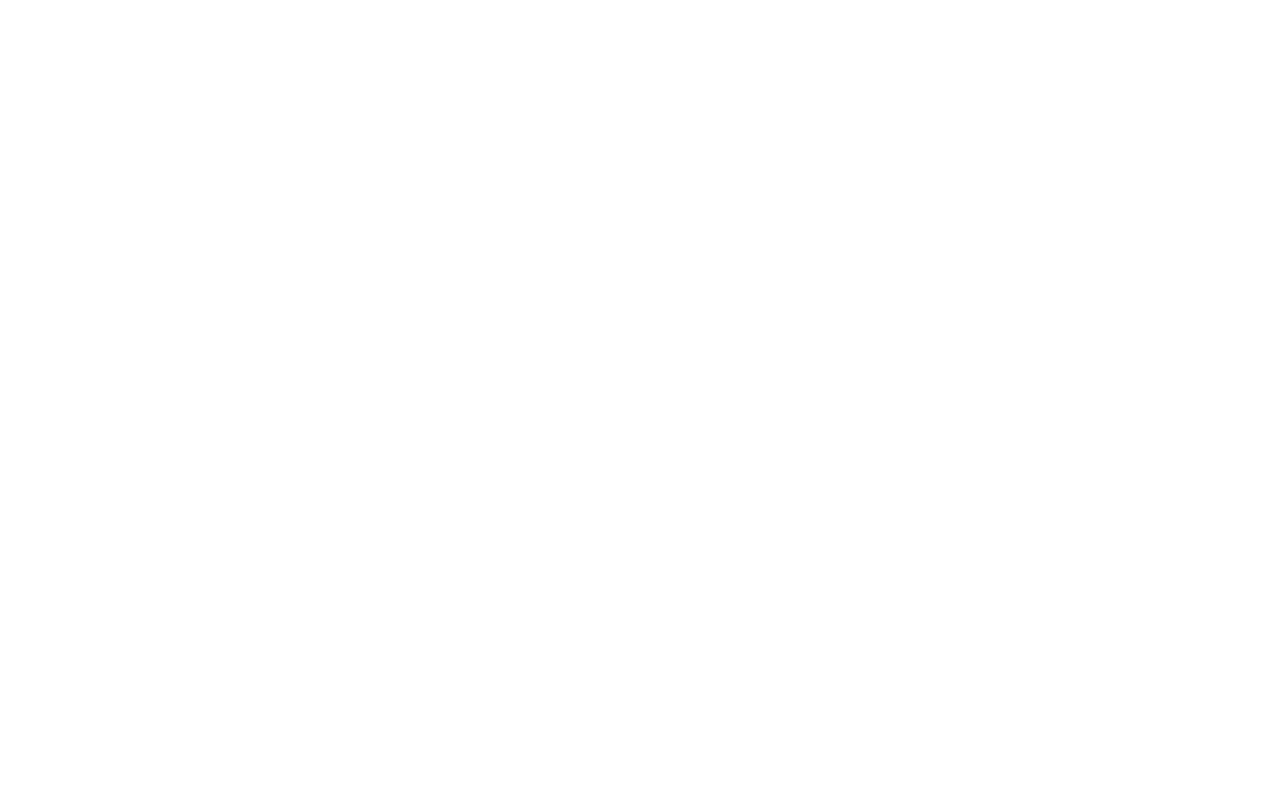
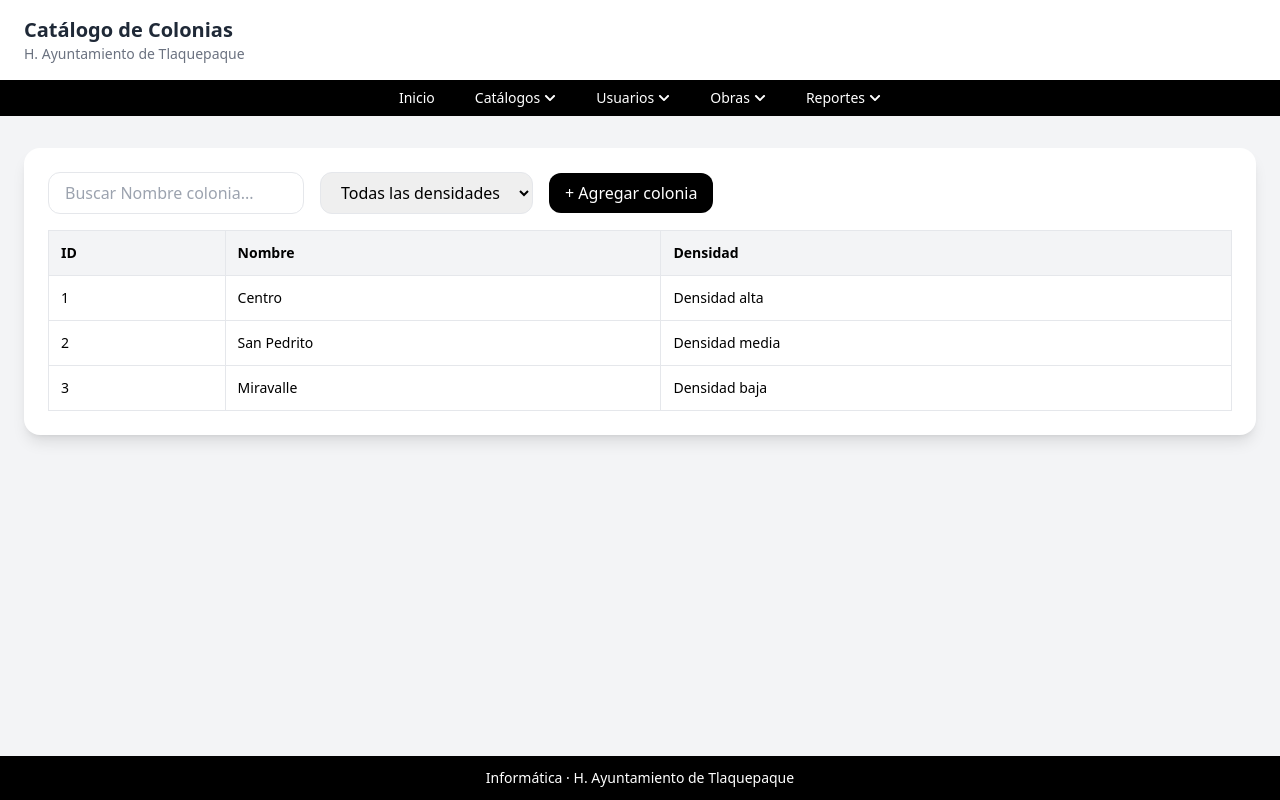
Before and after one commit to alejandromtz100/app-tlaquepaque, a React (Vite) app: page /catalogos/colonias in a window 1280 px wide. Before the commit this address had no page. Built offline with nearby package versions, Linux system fonts and the light colour scheme; the HTML template or start-up script is replaced by a standard one.

Commit message:
Catalogo Colonias

```diff
--- a/src/App.tsx
+++ b/src/App.tsx
@@ -5,6 +5,7 @@
 import Home from "./inicio/home";
 import Tramites from "./catalogos/tramites";
 import Menu from "./layout/menu";
+import Colonias from "./catalogos/colinias"
 
 
 const App: React.FC = () => {
@@ -16,6 +17,9 @@
 
         <Route path="/catalogos/tramites" element={<Tramites />} />
         <Route path="/layout/menu" element={<Menu />} />
+
+        <Route path="/catalogos/colonias" element={<Colonias />} />
+        <Route path="/layout/menu" element={<Menu />} />
       </Routes>
     </Router>
   );
--- /dev/null
+++ b/src/catalogos/Colinias.tsx
@@ -0,0 +1,207 @@
+import React, { useState } from "react";
+import Menu from "../layout/menu";
+
+interface Colonia {
+  id_colonias: number;
+  nombre: string;
+  densidad: string;
+}
+
+const Colonias: React.FC = () => {
+  const [search, setSearch] = useState("");
+  const [densidad, setDensidad] = useState("TODAS");
+  const [showModal, setShowModal] = useState(false);
+  const [newColonia, setNewColonia] = useState({
+  nombre: "",
+  densidad: "Densidad alta",
+});
+
+  // 🔹 Datos temporales (luego vendrán del backend)
+  const [colonias, setColonias] = useState<Colonia[]>([
+  { id_colonias: 1, nombre: "Centro", densidad: "Densidad alta" },
+  { id_colonias: 2, nombre: "San Pedrito", densidad: "Densidad media" },
+  { id_colonias: 3, nombre: "Miravalle", densidad: "Densidad baja" },
+]);
+
+const handleAddColonia = () => {
+  if (!newColonia.nombre.trim()) return;
+
+  const nueva: Colonia = {
+    id_colonias: colonias.length + 1,
+    nombre: newColonia.nombre,
+    densidad: newColonia.densidad,
+  };
+
+  setColonias([...colonias, nueva]);
+  setNewColonia({ nombre: "", densidad: "Densidad alta" });
+  setShowModal(false);
+};
+
+
+  const filteredColonias = colonias.filter((c) => {
+  const matchNombre = c.nombre
+    .toLowerCase()
+    .includes(search.toLowerCase());
+
+  const matchDensidad =
+    densidad === "TODAS" || c.densidad === densidad;
+
+  return matchNombre && matchDensidad;
+});
+
+  return (
+    <div className="min-h-screen bg-gray-100 flex flex-col">
+      {/* Header */}
+      <header className="bg-white shadow-md">
+        <div className="max-w-7xl mx-auto px-6 py-4">
+          <h1 className="text-xl font-bold text-gray-800">
+            Catálogo de Colonias
+          </h1>
+          <p className="text-sm text-gray-500">
+            H. Ayuntamiento de Tlaquepaque
+          </p>
+        </div>
+      </header>
+
+      {/* Menu reutilizado */}
+      <Menu />
+
+      {/* Content */}
+      <main className="flex-1 max-w-7xl mx-auto w-full px-6 py-8">
+        <div className="bg-white rounded-2xl shadow-lg p-6">
+          {/* Buscador */}
+         <div className="flex flex-wrap gap-4 items-center mb-4">
+  {/* Buscar por nombre */}
+  <input
+    type="text"
+    placeholder="Buscar Nombre colonia..."
+    value={search}
+    onChange={(e) => setSearch(e.target.value)}
+    className="border rounded-xl px-4 py-2 w-64 focus:outline-none focus:ring"
+  />
+
+  {/* Filtro por densidad */}
+<select
+  value={densidad}
+  onChange={(e) => setDensidad(e.target.value)}
+  className="border rounded-xl px-4 py-2 focus:outline-none focus:ring"
+>
+  <option value="TODAS">Todas las densidades</option>
+  <option value="Densidad alta">Densidad alta</option>
+  <option value="Densidad media">Densidad media</option>
+  <option value="Densidad baja">Densidad baja</option>
+  <option value="Densidad mínima">Densidad mínima</option>
+</select>
+
+{/* Botón agregar */}
+<button
+  onClick={() => setShowModal(true)}
+  className="bg-black text-white px-4 py-2 rounded-xl hover:bg-gray-800 transition"
+>
+  + Agregar colonia
+</button>
+
+</div>
+
+
+          {/* Tabla */}
+          <div className="overflow-x-auto">
+            <table className="w-full border-collapse">
+              <thead>
+                <tr className="bg-gray-100 text-left text-sm">
+                  <th className="p-3 border">ID</th>
+                  <th className="p-3 border">Nombre</th>
+                  <th className="p-3 border">Densidad</th>
+                </tr>
+              </thead>
+              <tbody>
+                {filteredColonias.map((colonia) => (
+                  <tr
+                    key={colonia.id_colonias}
+                    className="hover:bg-gray-50 text-sm"
+                  >
+                    <td className="p-3 border">
+                      {colonia.id_colonias}
+                    </td>
+                    <td className="p-3 border">
+                      {colonia.nombre}
+                    </td>
+                    <td className="p-3 border">
+                      {colonia.densidad}
+                    </td>
+                  </tr>
+                ))}
+
+                {filteredColonias.length === 0 && (
+                  <tr>
+                    <td
+                      colSpan={3}
+                      className="p-4 text-center text-gray-500"
+                    >
+                      No se encontraron colonias
+                    </td>
+                  </tr>
+                )}
+              </tbody>
+            </table>
+          </div>
+
+        </div>
+
+      </main>
+      {showModal && (
+  <div className="fixed inset-0 bg-black bg-opacity-40 flex items-center justify-center z-50">
+    <div className="bg-white rounded-2xl shadow-lg p-6 w-96">
+      <h2 className="text-lg font-bold mb-4">Agregar colonia</h2>
+
+      <input
+        type="text"
+        placeholder="Nombre de la colonia"
+        value={newColonia.nombre}
+        onChange={(e) =>
+          setNewColonia({ ...newColonia, nombre: e.target.value })
+        }
+        className="border rounded-xl px-4 py-2 w-full mb-4"
+      />
+
+      <select
+        value={newColonia.densidad}
+        onChange={(e) =>
+          setNewColonia({ ...newColonia, densidad: e.target.value })
+        }
+        className="border rounded-xl px-4 py-2 w-full mb-6"
+      >
+        <option>Densidad alta</option>
+        <option>Densidad media</option>
+        <option>Densidad baja</option>
+        <option>Densidad mínima</option>
+      </select>
+
+      <div className="flex justify-end gap-3">
+        <button
+          onClick={() => setShowModal(false)}
+          className="px-4 py-2 rounded-xl border hover:bg-gray-100"
+        >
+          Cancelar
+        </button>
+
+        <button
+          onClick={handleAddColonia}
+          className="px-4 py-2 rounded-xl bg-black text-white hover:bg-gray-800"
+        >
+          Guardar
+        </button>
+      </div>
+    </div>
+  </div>
+)}
+
+
+      <footer className="bg-black text-white text-center py-3 text-sm">
+        Informática · H. Ayuntamiento de Tlaquepaque
+      </footer>
+    </div>
+  );
+};
+
+export default Colonias;
--- a/src/layout/menu.tsx
+++ b/src/layout/menu.tsx
@@ -32,7 +32,7 @@
           open={openMenu === "catalogos"}
           onClick={() => toggleMenu("catalogos")}
           items={[
-            { label: "Colonias", path: "/catalogos/colonias" },
+            { label: "Colonias", path: "/catalogos/Colonias" },
             { label: "Trámites", path: "/catalogos/tramites" },
             { label: "Conceptos", path: "/catalogos/conceptos" },
             { label: "Directores de obra", path: "/catalogos/directores" },
```
Also changed, not shown: 1 other file (tests, documents, lock files or other folders).
